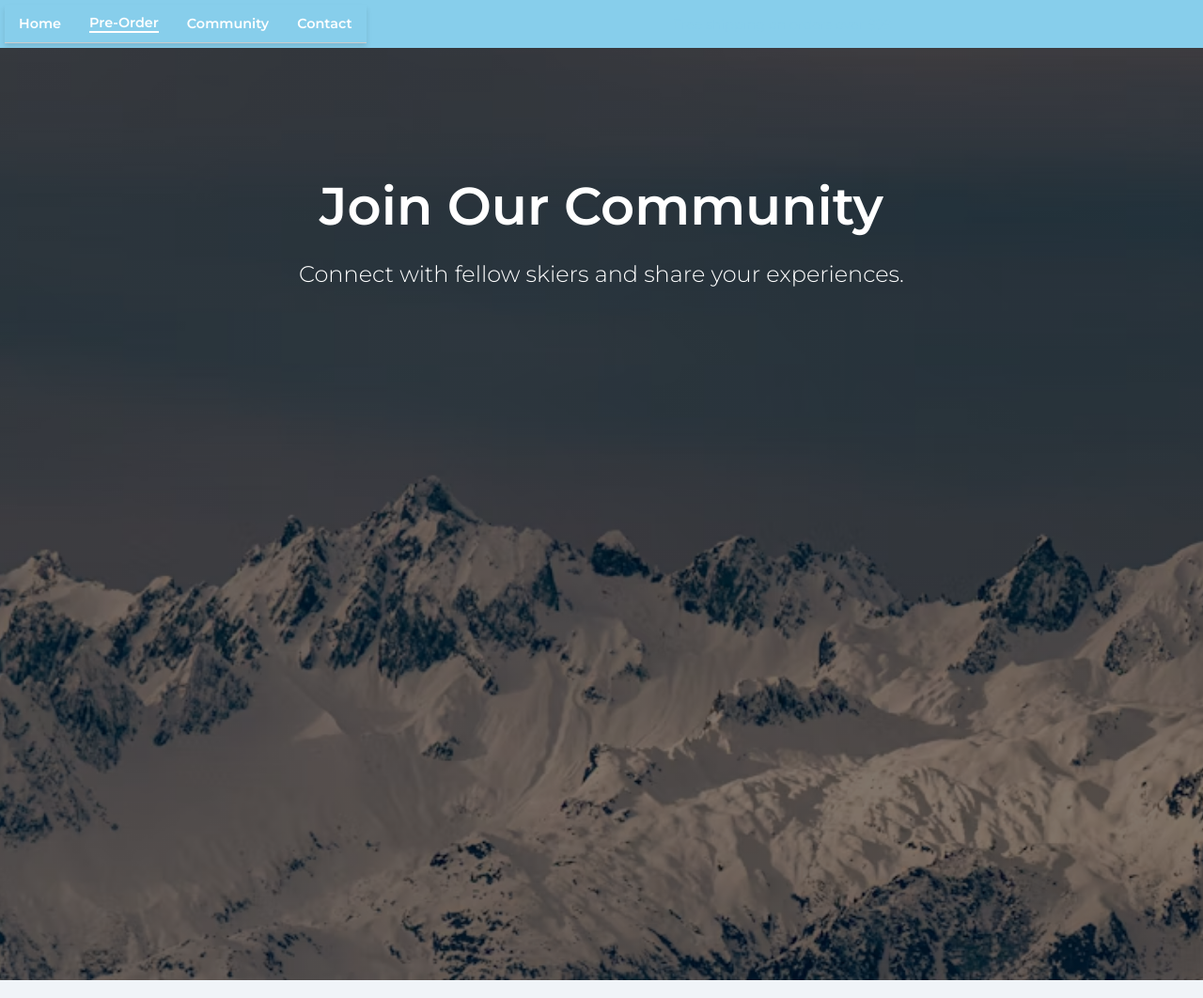
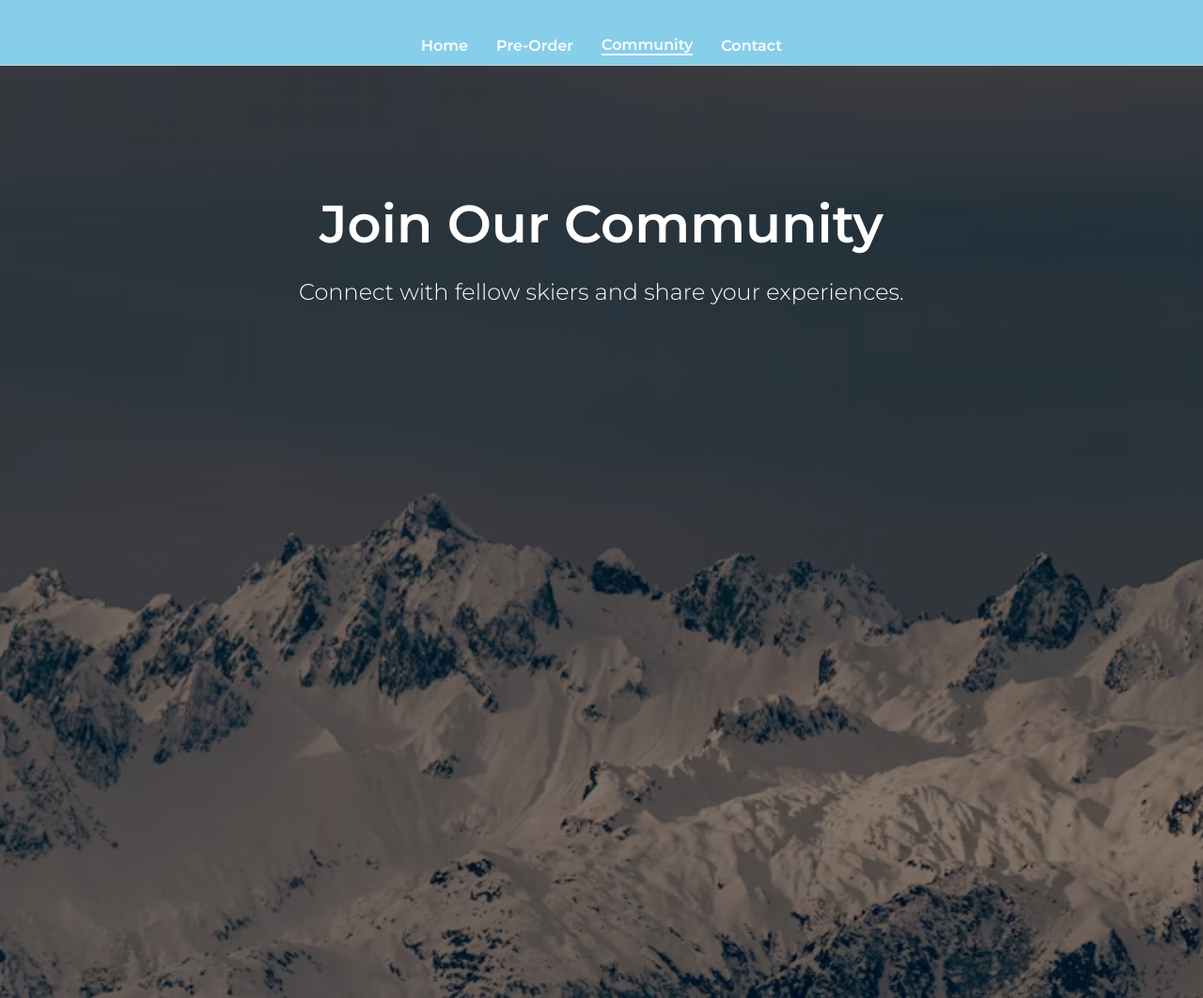
Before and after one commit to bautistagrigera/skisenselanding, a plain HTML site: page community.html in a window 1280 px wide. Shown: the top 1062 px of the page at 94% size. Drawn offline with Linux system fonts and the light colour scheme.

Commit message:
Update community.html

```diff
--- a/community.html
+++ b/community.html
@@ -8,15 +8,20 @@
   <link rel="stylesheet" href="style.css">
 </head>
 <body>
+  <!-- Barra superior -->
   <div class="top-bar">
-    <nav class="navbar">
-      <a href="index.html" class="nav-link">Home</a>
-      <a href="pre-order.html" class="nav-link active">Pre-Order</a>
-      <a href="community.html" class="nav-link">Community</a>
-      <a href="contact.html" class="nav-link">Contact</a>
-    </nav>
     <span class="top-bar__text">Free shipping on orders over $99</span>
   </div>
+
+  <!-- Barra de navegación -->
+  <nav class="navbar">
+    <a href="index.html" class="nav-link">Home</a>
+    <a href="pre-order.html" class="nav-link">Pre-Order</a>
+    <a href="community.html" class="nav-link active">Community</a>
+    <a href="contact.html" class="nav-link">Contact</a>
+  </nav>
+
+  <!-- Contenido principal -->
   <header class="main-header">
     <h1>Join Our Community</h1>
     <p>Connect with fellow skiers and share your experiences.</p>
```
